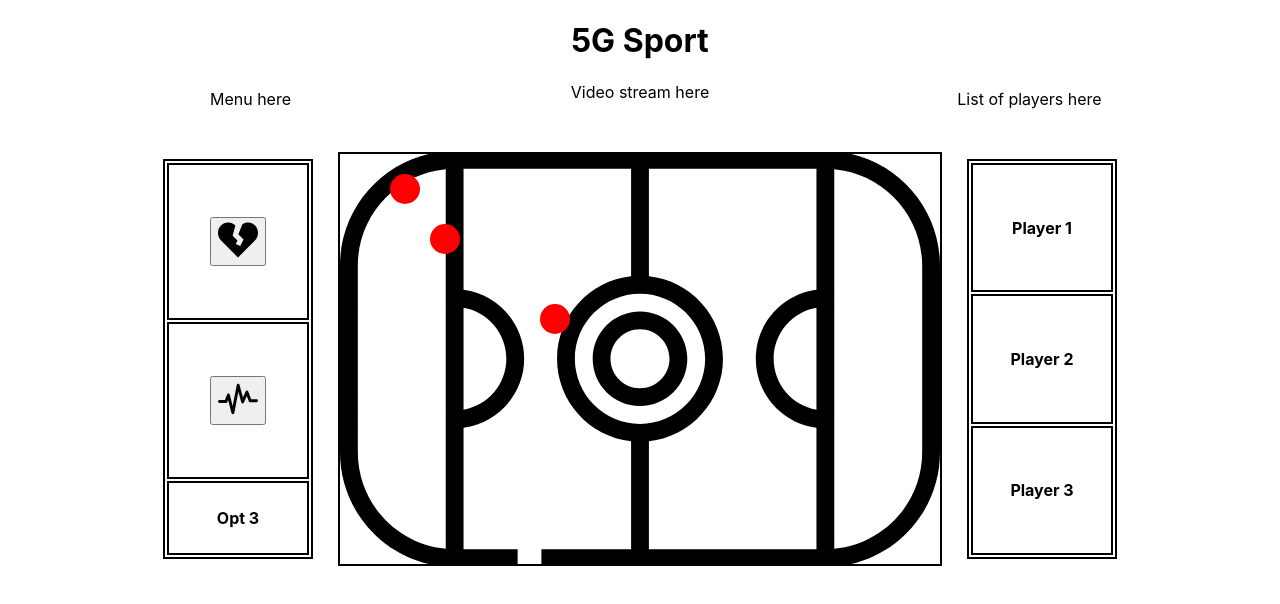
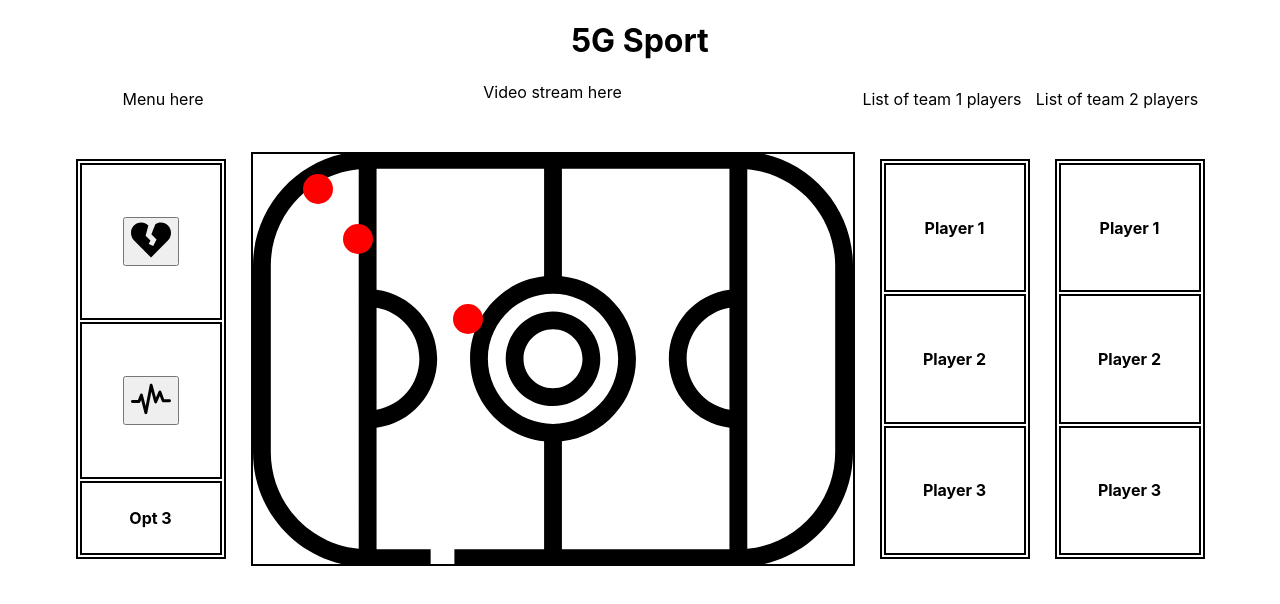
Before and after one commit to Onsbohh/5G-Sport-Application, a React (Create React App) app in the folder frontend/: page / in a window 1280 px wide. Shown: the top 604 px of the page. Built offline with nearby package versions, Linux system fonts and the light colour scheme.

Commit message:
refactoring

```diff
--- a/frontend/src/App.js
+++ b/frontend/src/App.js
@@ -15,7 +15,8 @@ const App = () => {
           }}>
               <Menu/>
               <Rectangle/>
-              <PlayerList/>
+              <PlayerList team={"team 1"}/>
+              <PlayerList team={"team 2"}/>
           </div>
       </div>
   );
--- a/frontend/src/components/PlayerList.js
+++ b/frontend/src/components/PlayerList.js
@@ -1,5 +1,5 @@
 import React from "react";
-const PlayerList = () => {
+const PlayerList = (props) => {
     const style = {
         border: "2px solid #000",
         marginTop: "50px",
@@ -10,7 +10,7 @@ const PlayerList = () => {
         position:"relative"
     }
     return (
-        <div> List of players here
+        <div> List of {props.team} players
             <table style={style}>
                 <tr>
                     <th>Player 1</th>
```
